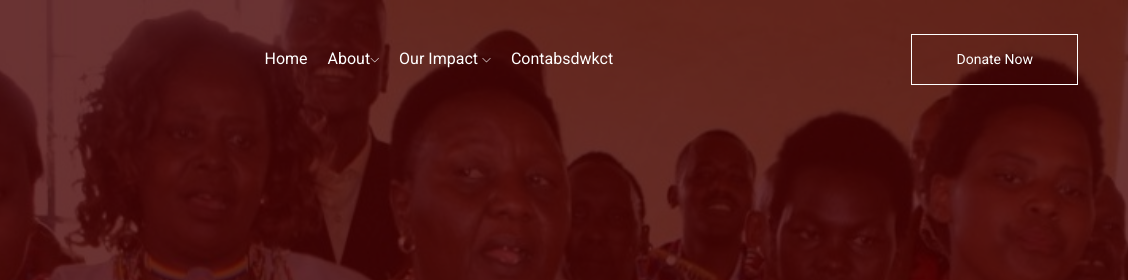
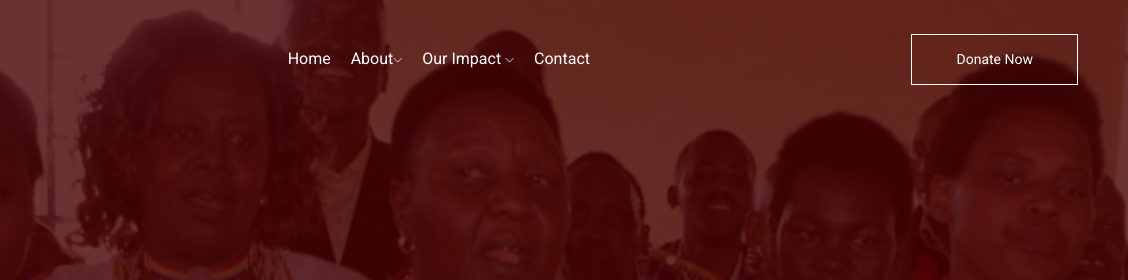
Before and after one commit to LBNDOCH/tasaruntomonokinitiative, a plain HTML site: page index.html in a window 1280 px wide. Shown: the top 280 px of the page, 152-1280 px from the left. Drawn offline with nearby package versions, Linux system fonts and the light colour scheme; a web font is replaced by a local one.

Commit message:
Update index.html

```diff
--- a/index.html
+++ b/index.html
@@ -63,7 +63,7 @@
                                                 <li><a href="bead-programme.html">bead-programme</a></li>
                                             </ul>
                                         </li>
-                                        <li><a href="contact.html">Contabsdwkct</a></li>
+                                        <li><a href="contact.html">Contact</a></li>
                                     </ul>
                                 </nav>
                             </div>
```
